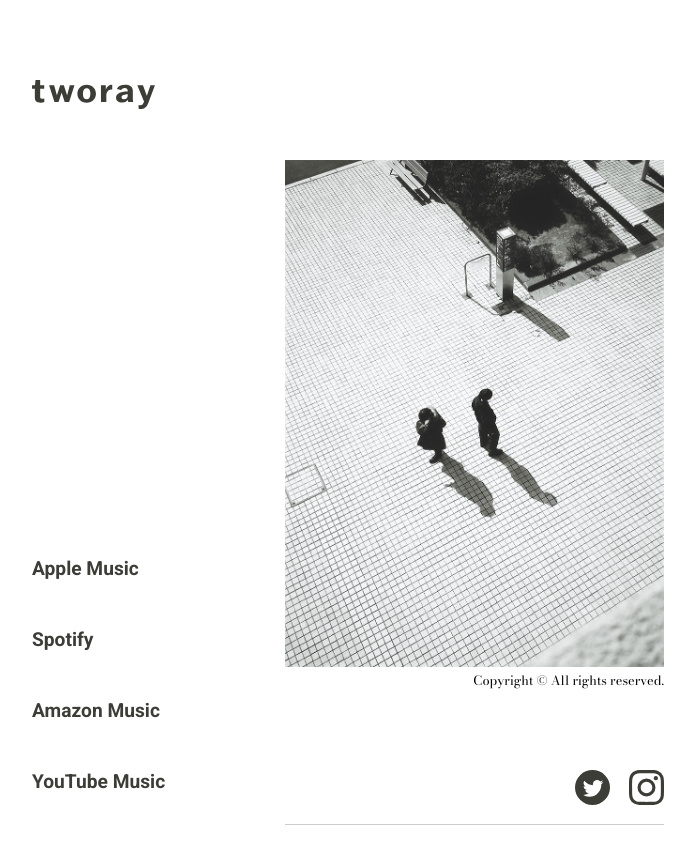
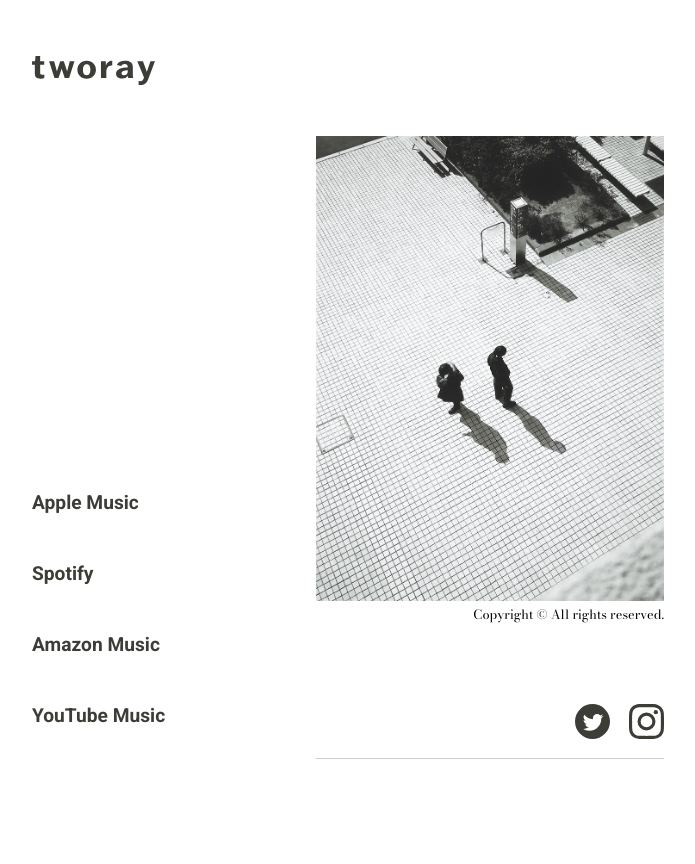
Before and after one commit to portfolio-team/towray-LP, an Angular app: page / in a window 1280 px wide. Shown: the top 864 px of the page, without its empty margins (292-987 px from the left). After the commit the page ends 800 px from the top, so only its background shows below. Built offline with nearby package versions, Linux system fonts and the light colour scheme.

Commit message:
fix: page

```diff
--- a/src/app/app.component.html
+++ b/src/app/app.component.html
@@ -45,7 +45,7 @@
     <!-- rightColumn -->
     <div class="rightColumn__container">
       <div class="rightColumn__tworay">
-        <img src="../assets/tworay.jpg">
+        <img src="../assets/tworay.jpg" oncontextmenu="return false;">
       </div>
       <p class="rightColumn__copyright">Copyright © All rights reserved.</p>
       <ul class="rightColumn__sns">
--- a/src/app/app.component.scss
+++ b/src/app/app.component.scss
@@ -67,22 +67,22 @@ $mq-large: 1024px;
     }
 }
 .container{
-    margin: 5rem 0 10rem;
+    margin: 3.5rem 0 2rem;
     display: -ms-grid;
     display: grid;
     -ms-grid-columns: 1fr;
-    grid-template-columns: repeat(12, 1fr);
+    grid-template-columns: repeat(24, 1fr);
 }
 
 .leftColumn{
     &__container{
-        grid-column-start: 2;
-        grid-column-end: 5;
+        grid-column-start: 3;
+        grid-column-end: 10;
         position: relative;
 
         @media only screen and (max-width: $mq-small) {
             grid-column-start: 2;
-            grid-column-end: 5;
+            grid-column-end: 10;
         }
     }
     &__logo{
@@ -129,11 +129,11 @@ $mq-large: 1024px;
 
 .rightColumn{
     &__container{
-        grid-column-start: 6;
-        grid-column-end: 12;
+        grid-column-start: 12;
+        grid-column-end: 23;
         @media only screen and (max-width: $mq-small) {
-            grid-column-start: 5;
-            grid-column-end: 12;
+            grid-column-start: 12;
+            grid-column-end: 24;
         }
     }
     &__tworay{
--- a/src/index.html
+++ b/src/index.html
@@ -2,7 +2,7 @@
 <html lang="en">
 <head>
   <meta charset="utf-8">
-  <title>TworayLp</title>
+  <title>tworay</title>
   <base href="/">
   <meta name="viewport" content="width=device-width, initial-scale=1">
   <link rel="icon" type="image/x-icon" href="favicon.ico">
```
